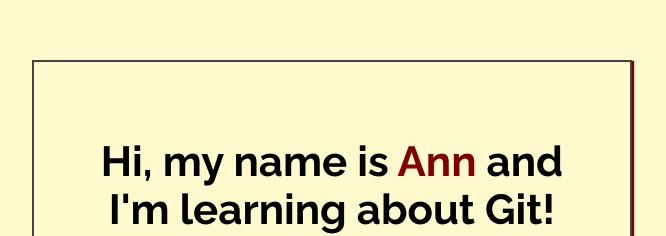
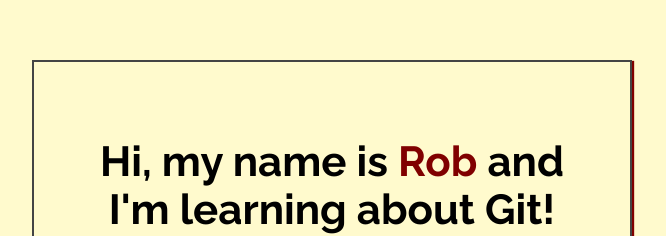
Before and after one commit to rob17204/my-first-repo, a plain HTML site: page index.html in a window 1280 px wide. Shown: the part 188-424 px from the top of the page, without its empty margins (308-974 px from the left). Drawn offline with Linux system fonts and the light colour scheme.

Commit message:
Updated name to index.html

```diff
--- a/index.html
+++ b/index.html
@@ -14,7 +14,7 @@
 <body>
 
     <div class="greeting">
-        <h1>Hi, my name is <span class="highlight">Ann</span> and I'm learning about Git! </h1>
+        <h1>Hi, my name is <span class="highlight">Rob</span> and I'm learning about Git! </h1>
 
         <p>Yay! Git is the best!</p>
     </div>
```
